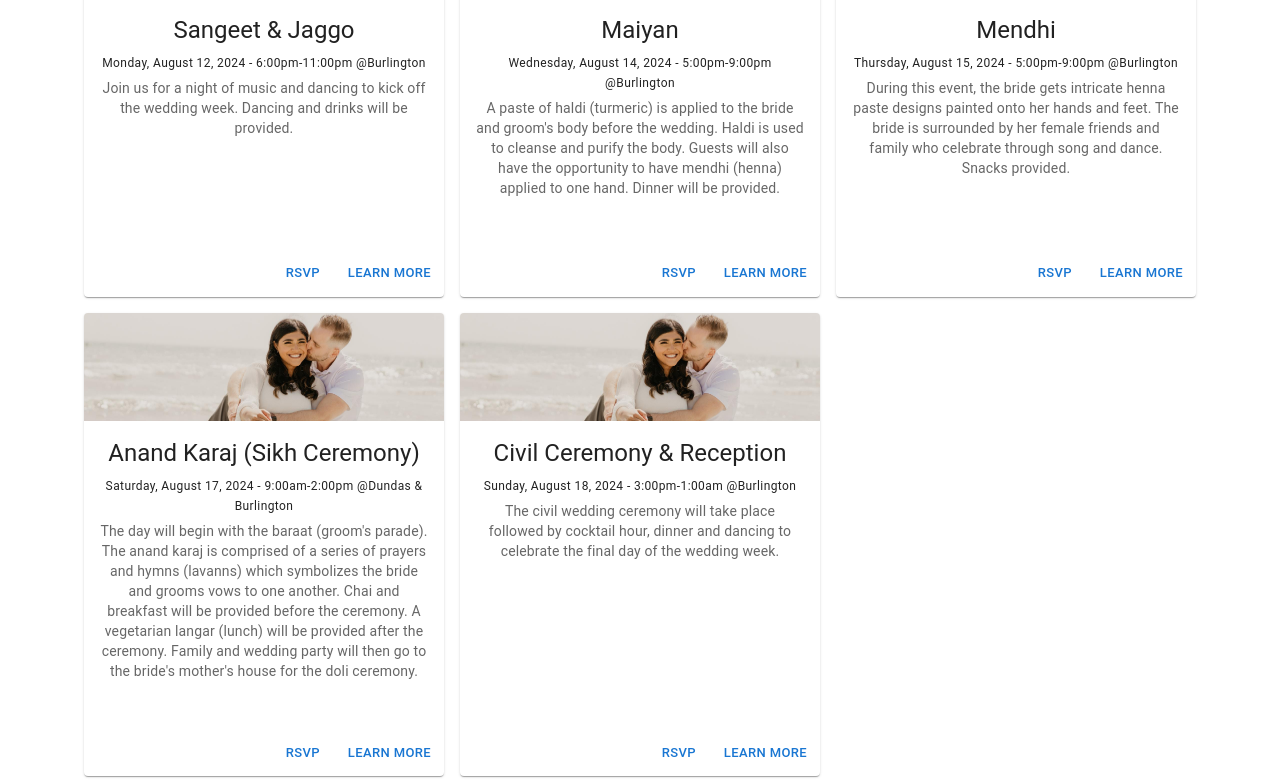
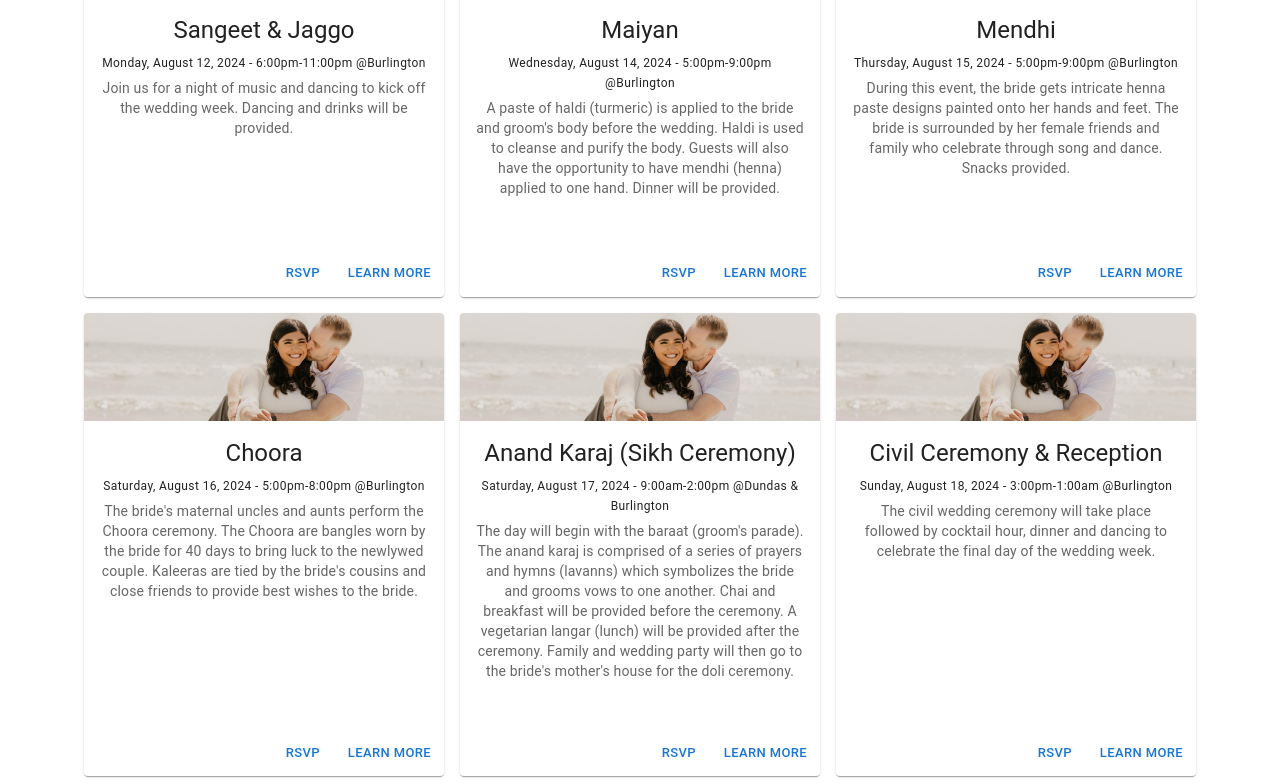
Before and after one commit to MichaelSault/TanyaWeddingWebsite, a React (Vite) app: page /Events in a window 1280 px wide. Shown: the part 544-1328 px from the top of the page. Built offline with nearby package versions, Linux system fonts and the light colour scheme.

Commit message:
added a new event card

```diff
--- a/src/components/Events.jsx
+++ b/src/components/Events.jsx
@@ -16,11 +16,10 @@ function Events() {
                 <EventCard eventName = "Mendhi" date = "Thursday, August 15, 2024" time = "5:00pm-9:00pm" location = "Burlington" description = "During this event, the bride gets intricate henna paste designs painted onto her hands and feet. The bride is surrounded by her female friends and family who celebrate through song and dance. Snacks provided."/>
             </div>
             <div className='eventCardsRow'>
+              <EventCard eventName = "Choora" date = "Saturday, August 16, 2024" time = "5:00pm-8:00pm" location = "Burlington" description = "The bride's maternal uncles and aunts perform the Choora ceremony. The Choora are bangles worn by the bride for 40 days to bring luck to the newlywed couple. Kaleeras are tied by the bride's cousins and close friends to provide best wishes to the bride."/>
               <EventCard eventName = "Anand Karaj (Sikh Ceremony)" date = "Saturday, August 17, 2024" time = "9:00am-2:00pm" location = "Dundas & Burlington" description = "The day will begin with the baraat (groom's parade). The anand karaj is comprised of a series of prayers and hymns (lavanns) which symbolizes the bride and grooms vows to one another. Chai and breakfast will be provided before the ceremony. A vegetarian langar (lunch) will be provided after the ceremony. Family and wedding party will then go to the bride's mother's house for the doli ceremony."/>
               <EventCard eventName = "Civil Ceremony & Reception" date = "Sunday, August 18, 2024" time = "3:00pm-1:00am" location = "Burlington" description = "The civil wedding ceremony will take place followed by cocktail hour, dinner and dancing to celebrate the final day of the wedding week."/>
               <div></div>
-              <div></div>
-
             </div>
         </div>
     </>
--- a/src/components/RSVPForm.jsx
+++ b/src/components/RSVPForm.jsx
@@ -2,7 +2,6 @@ import {Button} from "react-bootstrap";
 import {useNavigate} from "react-router-dom";
 import {useState, useEffect} from 'react';
 import axios from 'axios';
-import Cookies from 'universal-cookie';
 
 import FloatingLabel from "react-bootstrap/FloatingLabel";
 import Form from "react-bootstrap/Form";
```
